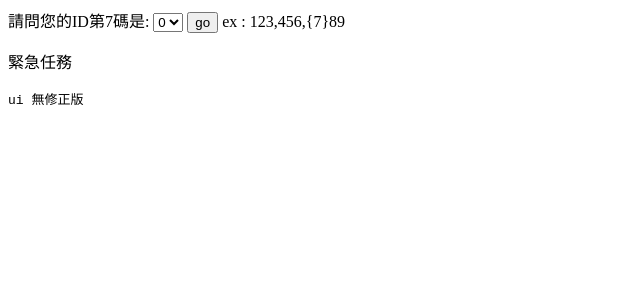
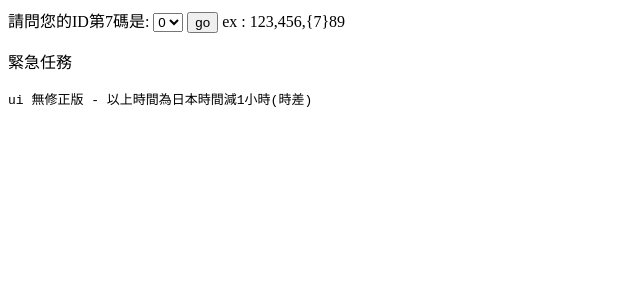
Before and after one commit to shesheshe/jekyll_demo, a Jekyll site: the page demo.html, which Jekyll copies as it is, in a window 1280 px wide. Shown: the top 300 px of the page, without its empty margins (0-640 px from the left). Built offline with Jekyll 4.4.1, drawn with Linux system fonts in a browser that asks for light colours.

```diff
--- a/demo.html
+++ b/demo.html
@@ -36,7 +36,7 @@ ex : 123,456,{7}89
 	<li>(六)</li>
 </ul>-->
 
-<pre>ui 無修正版</pre>
+<pre>ui 無修正版 - 以上時間為日本時間減1小時(時差)</pre>
 
 <script>
 
```
Also changed, not shown: other parts of demo.html (+1 -1 lines).
